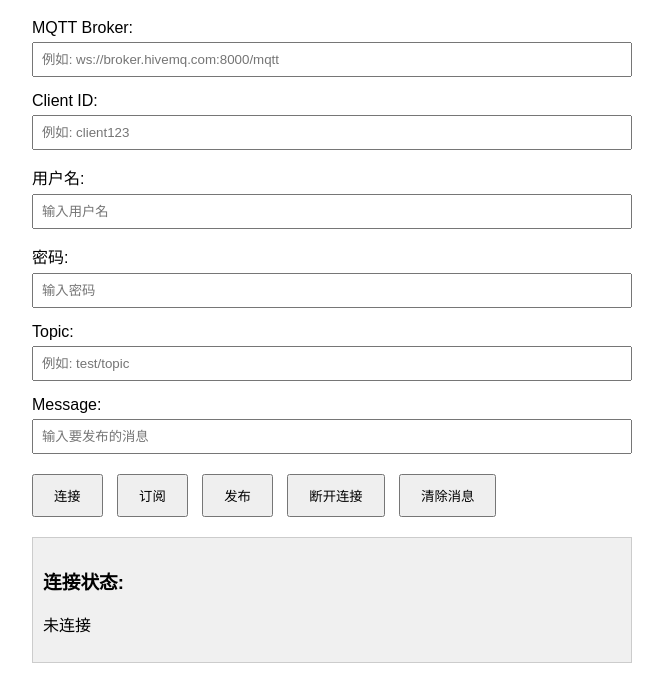
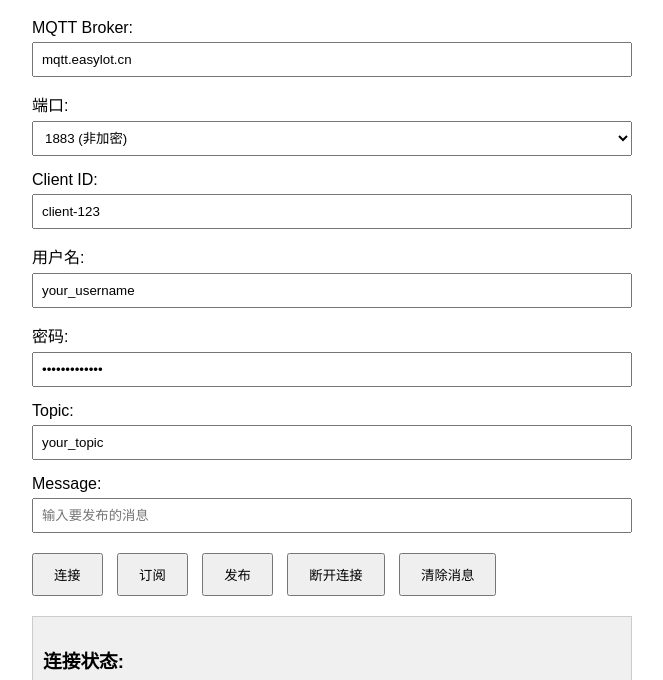
Before and after one commit to 52Rainbow/mptt, a plain HTML site: page index.html in a window 1280 px wide. Shown: the part 70-750 px from the top of the page, without its empty margins (308-971 px from the left). Drawn offline with Linux system fonts and the light colour scheme.

Commit message:
Add files via upload

```diff
--- a/index.html
+++ b/index.html
@@ -20,7 +20,7 @@
             display: block;
             margin-bottom: 5px;
         }
-        .input-group input {
+        .input-group input, .input-group select {
             width: 100%;
             padding: 8px;
             box-sizing: border-box;
@@ -76,27 +76,35 @@
 
         <div class="input-group">
             <label for="broker">MQTT Broker:</label>
-            <input type="text" id="broker" placeholder="例如: ws://broker.hivemq.com:8000/mqtt">
+            <input type="text" id="broker" value="mqtt.easylot.cn">
+        </div>
+
+        <div class="input-group">
+            <label for="port">端口:</label>
+            <select id="port">
+                <option value="1883">1883 (非加密)</option>
+                <option value="8883">8883 (加密)</option>
+            </select>
         </div>
 
         <div class="input-group">
             <label for="clientId">Client ID:</label>
-            <input type="text" id="clientId" placeholder="例如: client123">
+            <input type="text" id="clientId" value="client-123">
         </div>
 
         <div class="input-group">
             <label for="username">用户名:</label>
-            <input type="text" id="username" placeholder="输入用户名">
+            <input type="text" id="username" value="your_username">
         </div>
 
         <div class="input-group">
             <label for="password">密码:</label>
-            <input type="password" id="password" placeholder="输入密码">
+            <input type="password" id="password" value="your_password">
         </div>
 
         <div class="input-group">
             <label for="topic">Topic:</label>
-            <input type="text" id="topic" placeholder="例如: test/topic">
+            <input type="text" id="topic" value="your_topic">
         </div>
 
         <div class="input-group">
--- a/mqtt.js
+++ b/mqtt.js
@@ -1,24 +1,26 @@
 let client;
-let isConnected = false; // 用于跟踪连接状态
+let isConnected = false;
 
 function connect() {
     const broker = document.getElementById('broker').value;
+    const port = document.getElementById('port').value; // 获取选择的端口
     const clientId = document.getElementById('clientId').value;
     const username = document.getElementById('username').value;
     const password = document.getElementById('password').value;
 
-    client = new Paho.MQTT.Client(broker, clientId);
+    // 创建 MQTT 客户端
+    client = new Paho.MQTT.Client(broker, Number(port), clientId);
 
     client.onConnectionLost = onConnectionLost;
     client.onMessageArrived = onMessageArrived;
 
-    // 设置连接选项（包括用户名和密码）
+    // 设置连接选项
     const connectOptions = {
         onSuccess: onConnect,
         onFailure: onFailure,
         userName: username,
         password: password,
-        useSSL: broker.startsWith('wss://') // 如果Broker地址是wss://，则启用SSL
+        useSSL: port === "8883" // 如果端口是 8883，则启用 SSL
     };
 
     client.connect(connectOptions);
@@ -90,7 +92,7 @@ function disconnect() {
 
 function clearMessages() {
     const messageLog = document.getElementById('messageLog');
-    messageLog.innerHTML = ""; // 清空所有消息
+    messageLog.innerHTML = "";
 }
 
 function updateConnectionStatus(status) {
@@ -102,26 +104,21 @@ function logMessage(message, topic) {
     const messageLog = document.getElementById('messageLog');
     const li = document.createElement('li');
 
-    // 显示时间
     const time = document.createElement('div');
     time.className = 'time';
     time.textContent = new Date().toLocaleTimeString();
     li.appendChild(time);
 
-    // 显示主题
     const topicElement = document.createElement('div');
     topicElement.className = 'topic';
     topicElement.textContent = "主题: " + topic;
     li.appendChild(topicElement);
 
-    // 显示消息内容
     const content = document.createElement('div');
     content.className = 'content';
     content.textContent = message;
     li.appendChild(content);
 
     messageLog.appendChild(li);
-
-    // 自动滚动到底部
     messageLog.scrollTop = messageLog.scrollHeight;
 }
```
